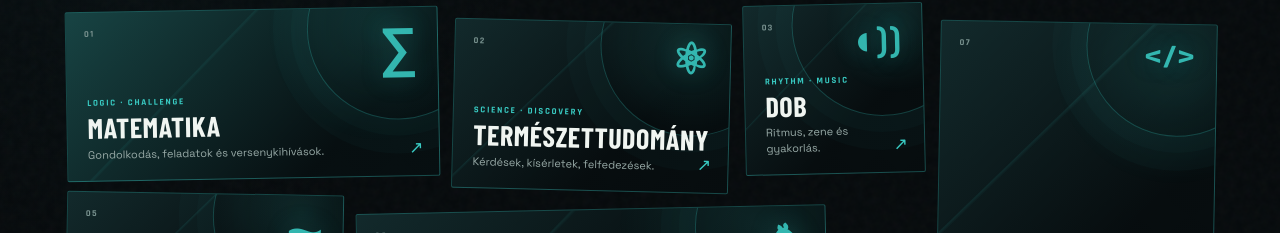
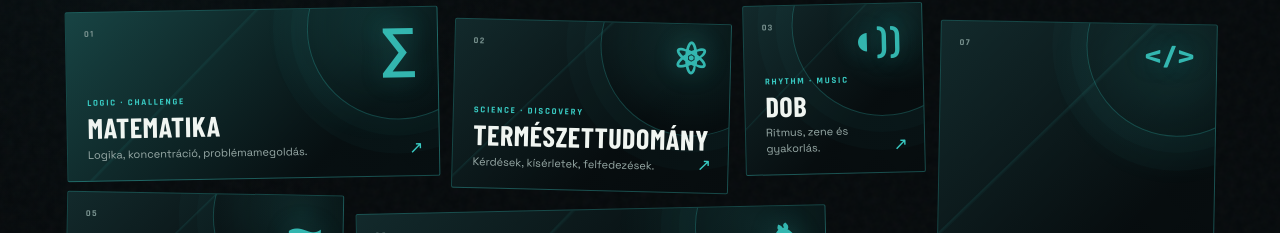
Before and after one commit to svircevicnikola/svircevic-hu, a Next.js app: page /nikola-stevan in a window 1280 px wide. Shown: the part 1831-2064 px from the top of the page. Built offline with nearby package versions, Linux system fonts and the light colour scheme; a web font is replaced by a local one.

Commit message:
Update mathematics card description

```diff
--- a/app/nikola-stevan/page.tsx
+++ b/app/nikola-stevan/page.tsx
@@ -19,7 +19,7 @@ type Interest = {
 const interests: Interest[] = [
   {
     id: "math", number: "01", title: "Matematika", subtitle: "LOGIC · CHALLENGE", mark: "∑",
-    size: "large", description: "Gondolkodás, feladatok és versenykihívások.",
+    size: "large", description: "Logika, koncentráció, problémamegoldás.",
     detail: "A matematikaversenyek eredményei, oklevelei és versenyfotói itt kapnak helyet. A konkrét versenyneveket, évszámokat és helyezéseket a tényleges adatok alapján töltjük fel."
   },
   {
```
